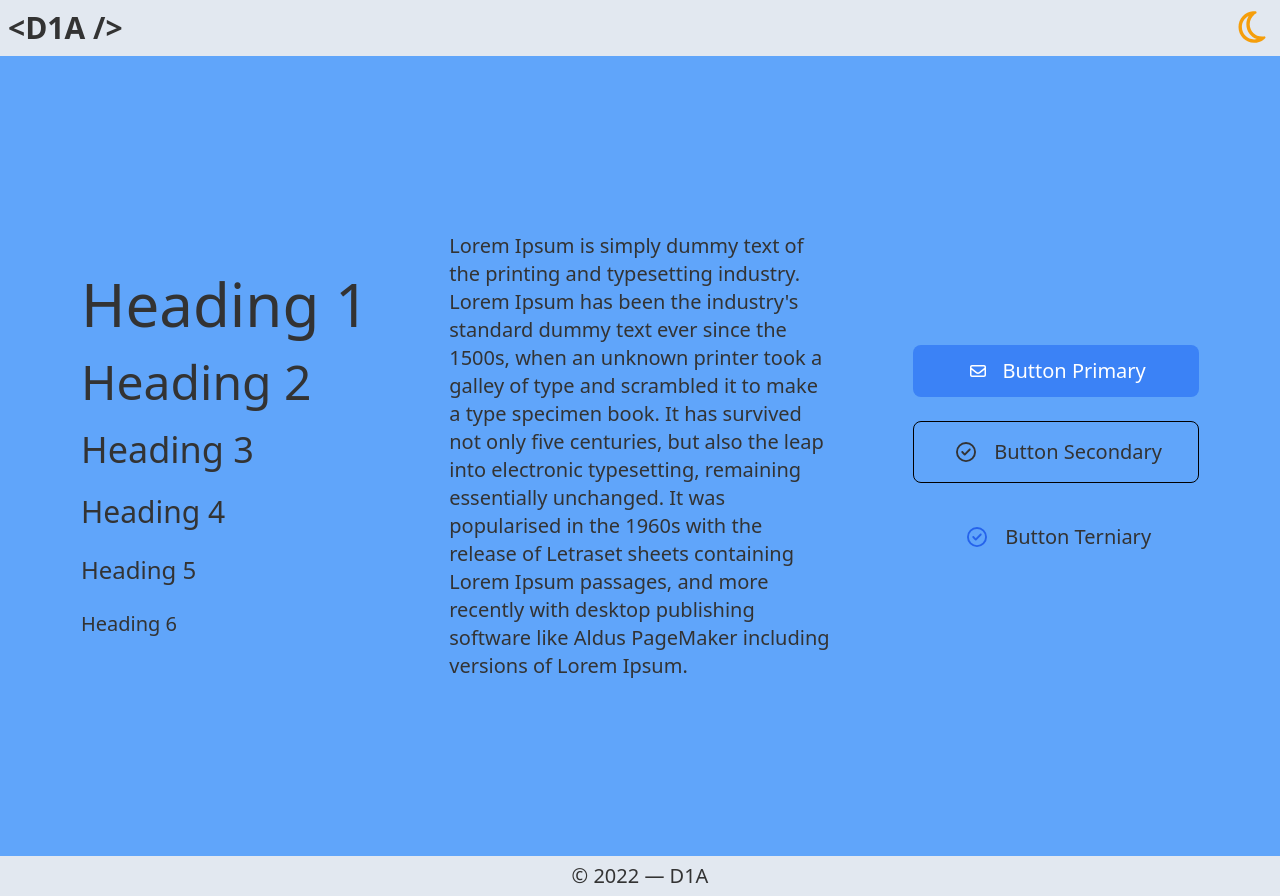
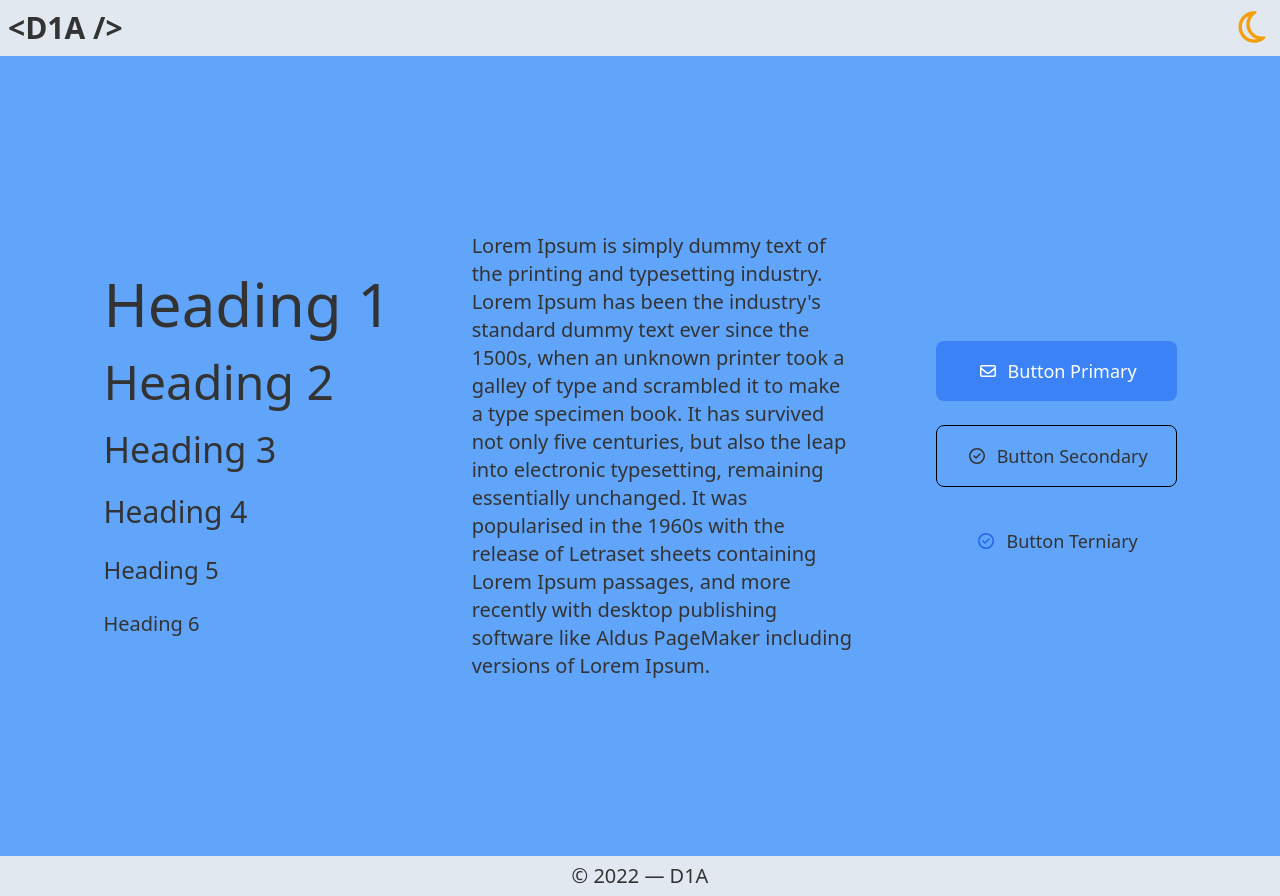
Before and after one commit to doinel1a/template-next-ts, a Next.js app: page / in a window 1280 px wide. Built offline with nearby package versions, Linux system fonts and the light colour scheme.

Commit message:
Button* components style reviewed

```diff
--- a/src/components/Buttons/ButtonPrimary.tsx
+++ b/src/components/Buttons/ButtonPrimary.tsx
@@ -21,7 +21,7 @@ const ButtonPrimary: React.FC<{
         <button
             type={type}
             className={`
-                flex justify-center items-center px-5 md:px-6 lg:px-7 py-2 md:py-3 lg:py:4 rounded-lg transition-colors group
+                btn group
                 ${
                     stateCss
                         ? stateCss
@@ -34,7 +34,7 @@ const ButtonPrimary: React.FC<{
                 <FontAwesomeIcon
                     icon={icon}
                     className={`
-                        w-4 md:w-5 lg:w-6 mr-3 transition-colors
+                        w-4 md:w-5 lg:w-6 mr-2 transition-colors
                         ${
                             isDarkMode
                                 ? 'text-primary-dark'
@@ -46,12 +46,7 @@ const ButtonPrimary: React.FC<{
             ) : (
                 <></>
             )}
-            <Span
-                text={text}
-                customCss={`text-sm md:text-base lg:text-lg font-medium ${
-                    spanCss ? spanCss : ''
-                }`}
-            />
+            <Span text={text} customCss={spanCss ? spanCss : ''} />
         </button>
     );
 };
--- a/src/components/Buttons/ButtonSecondary.tsx
+++ b/src/components/Buttons/ButtonSecondary.tsx
@@ -21,7 +21,7 @@ const ButtonSecondary: React.FC<{
         <button
             type={type}
             className={`
-                flex justify-center items-center px-7 md:px-8 lg:px-9 py-3 md:py-4 lg:py:5 rounded-lg border bg-transparent transition-colors group
+                btn border bg-transparent group
                 ${isDarkMode ? 'border-white' : 'border-black'}
                 ${stateCss ? stateCss : 'hover:bg-gray-400 focus:bg-gray-400'}
             `}
@@ -31,7 +31,7 @@ const ButtonSecondary: React.FC<{
                 <FontAwesomeIcon
                     icon={icon}
                     className={`
-                        w-5 md:w-6 lg:w-8 text-lg lg:text-xl mr-3 transition-colors
+                        w-4 md:w-5 lg:w-6 mr-2 transition-colors
                         ${
                             isDarkMode
                                 ? 'text-primary-dark'
@@ -43,10 +43,7 @@ const ButtonSecondary: React.FC<{
             ) : (
                 <></>
             )}
-            <Span
-                text={text}
-                customCss={`font-medium  ${spanCss ? spanCss : ''}`}
-            />
+            <Span text={text} customCss={spanCss ? spanCss : ''} />
         </button>
     );
 };
--- a/src/components/Buttons/ButtonTertiary.tsx
+++ b/src/components/Buttons/ButtonTertiary.tsx
@@ -21,7 +21,7 @@ const ButtonTertiary: React.FC<{
         <button
             type={type}
             className={`
-                flex justify-center items-center px-7 md:px-8 lg:px-9 py-3 md:py-4 lg:py:5 rounded-lg bg-transparent transition-colors duration-1000 group
+                btn flex bg-transparent group
                 ${stateCss ? stateCss : ''}
             `}
             onClick={onClick}
@@ -30,7 +30,7 @@ const ButtonTertiary: React.FC<{
                 <FontAwesomeIcon
                     icon={icon}
                     className={`
-                        w-5 md:w-6 lg:w-8 text-lg lg:text-xl mr-3
+                        w-4 md:w-5 lg:w-6 mr-2
                         text-blue-600 group-hover:text-blue-800 group-focus:text-blue-800 transition-colors
                         ${iconCss ? iconCss : ''}
                     `}
@@ -41,7 +41,7 @@ const ButtonTertiary: React.FC<{
             <Span
                 text={text}
                 customCss={`
-                    font-medium font-bold text-blue-600 group-hover:text-blue-800 group-focus:text-blue-800
+                    font-medium text-blue-600 group-hover:text-blue-800 group-focus:text-blue-800
                     ${spanCss ? spanCss : ''}
                 `}
             />
--- a/src/components/Text/Span.tsx
+++ b/src/components/Text/Span.tsx
@@ -9,7 +9,7 @@ const Span: React.FC<{ text: string; customCss?: string }> = ({
     return (
         <span
             className={`
-                md:text-lg lg:text-xl transition-colors
+                text-sm md:text-base lg:text-lg font-medium transition-colors
                 ${isDarkMode ? 'text-primary-dark' : 'text-primary-light'}
                 ${customCss ? customCss : ''}
             `}
--- a/src/styles/globals.css
+++ b/src/styles/globals.css
@@ -15,20 +15,31 @@
     h1 {
         @apply text-4xl md:text-5xl lg:text-6xl;
     }
+
     h2 {
         @apply text-3xl md:text-4xl lg:text-5xl;
     }
+
     h3 {
         @apply text-2xl md:text-3xl lg:text-4xl;
     }
+
     h4 {
         @apply text-xl md:text-2xl lg:text-3xl;
     }
+
     h5 {
         @apply text-lg md:text-xl lg:text-2xl;
     }
+
     h6 {
         @apply md:text-lg lg:text-xl;
+    }
+}
+
+@layer components {
+    .btn {
+        @apply flex justify-center items-center rounded-lg transition-colors px-5 md:px-6 lg:px-7 py-3 lg:py-4;
     }
 }
 
```
